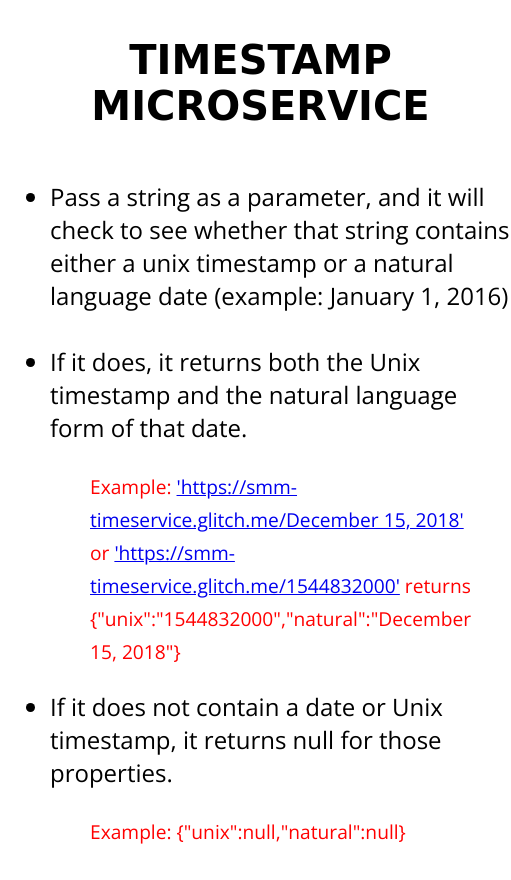
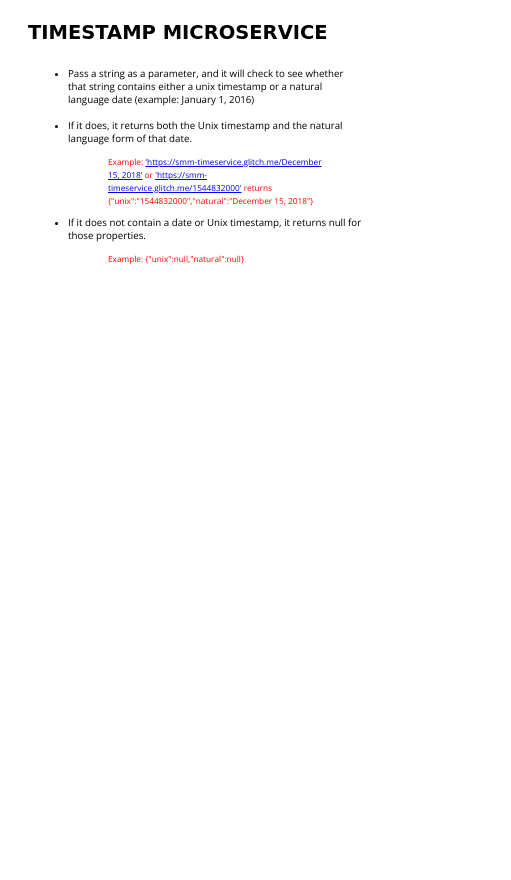
Before and after one commit to sadabmm/timestamp-microservice, a website: page public/index.html in a window 390 px wide. Shown: the whole page, 511 px wide, since content can reach past the window. After the commit the page ends 844 px from the top, so only its background shows below. Drawn offline with nearby package versions, Linux system fonts and the light colour scheme; a web font is replaced by a local one.

Commit message:
Update style.css

```diff
--- a/public/style.css
+++ b/public/style.css
@@ -1,28 +1,42 @@
-body{
-    display: flex;
-    margin: 10px;
+.grid {
+  display: grid;
+  grid-template-columns: 20% 20% 20% 20% 20%;
+  grid-template-rows: 20% 20% 20% 20% 20%;
 }
 
-.container{
+.container {
+  grid-area: 2/1/6/6;
   display: flex;
   flex-direction: row;
   flex-wrap: wrap;
   align-content: center;
   align-items: center;
+  margin-left: 20px;
+  margin-right: 20px;
 }
 
-.header{
+.header {
+  grid-area: 1/2/2/5;
   text-align: center;
   font-size: 2.5em;
-    font-family: 'Rammetto One', cursive;
+  font-family: "Rammetto One", cursive;
 }
 
-.list{
+.list {
   font-size: 1.5em;
-    font-family: 'Open Sans', sans-serif;
+  font-family: "Open Sans", sans-serif;
 }
 
-.example{
-    font-size: 0.8em;
+.example {
+  font-size: 0.85em;
   color: red;
 }
+
+@media only screen and (max-width: 500px) {
+  .header {
+    font-size: 5vw;
+  }
+  .list {
+    font-size: 2.5vw;
+  }
+}
```
Lines whose indentation alone changed are shown as unchanged.
